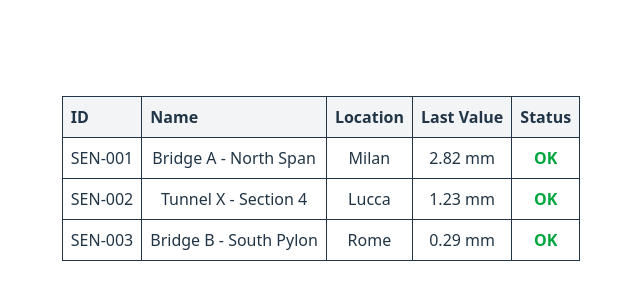
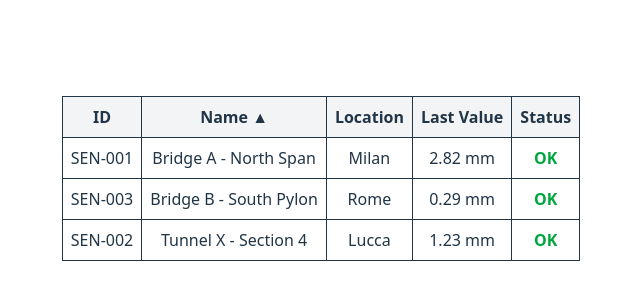
Before and after one commit to luca-longinotti/movesolutions-challenge, a Vue app in the folder move-dashboard/: page / in a window 1280 px wide. Shown: the part 222-522 px from the top of the page, without its empty margins (319-959 px from the left). Built offline with nearby package versions, Linux system fonts and the light colour scheme.

Commit message:
table sortable by name

```diff
--- a/move-dashboard/src/components/SensorsTable.vue
+++ b/move-dashboard/src/components/SensorsTable.vue
@@ -1,26 +1,49 @@
 <script setup>
-defineProps({
+import { ref,computed } from 'vue';
+
+const props = defineProps({
   sensors: {
     type: Array,
     required: true
   }
 });
+
+const sortAsc = ref(true);
+
+function sortByName() {
+    sortAsc.value = !sortAsc.value;
+}
+
+const sortedSensors = computed(() => {
+    return [...props.sensors].sort((a, b) => {
+        if (sortAsc.value) {
+            return a.name.localeCompare(b.name);
+        } else {
+            return b.name.localeCompare(a.name);
+        }
+    });
+});
+
 </script>
 
 <template>
     <table class="min-w-full border-collapse border border-gray-300">
         <thead class="bg-gray-100">
             <tr>
-                <th class="border p-2 text-left">ID</th>
-                <th class="border p-2 text-left">Name</th>
-                <th class="border p-2 text-left">Location</th>
-                <th class="border p-2 text-left">Last Value</th>
-                <th class="border p-2 text-left">Status</th>
+                <th class="border p-2">ID</th>
+                <th @click="sortByName" class="border p-2">
+                    Name
+                    <span v-if="sortAsc">▲</span>
+                    <span v-else>▼</span>
+                </th>
+                <th class="border p-2">Location</th>
+                <th class="border p-2">Last Value</th>
+                <th class="border p-2">Status</th>
             </tr>
         </thead>
 
         <tbody class="6">
-            <tr v-for="sensor in sensors" :key="sensor.id" class="hover:bg-gray-50">
+            <tr v-for="sensor in sortedSensors" :key="sensor.id" class="hover:bg-gray-50">
                 <td class="border p-2">{{ sensor.id }}</td>
                 <td class="border p-2">{{ sensor.name }}</td>
                 <td class="border p-2">{{ sensor.location }}</td>
```
